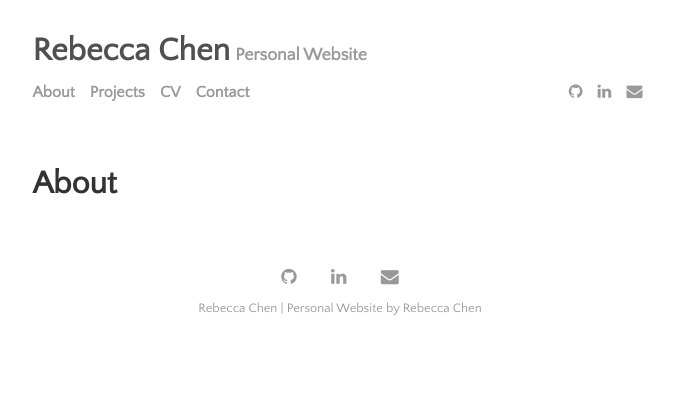
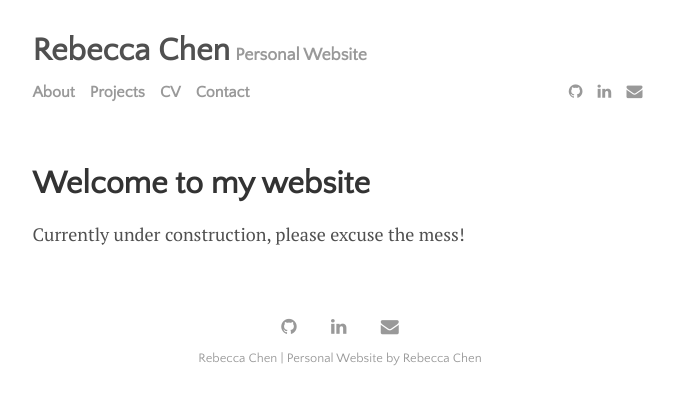
Before and after one commit to rebeccachen0/website_backup, a Jekyll site: the page built from index.html, in a window 1280 px wide. Shown: the top 405 px of the page, without its empty margins (300-974 px from the left). Built offline with Jekyll 4.4.1, drawn with Linux system fonts in a browser that asks for light colours; the list of posts is cut into pages by our own code.

Commit message:
Update index.html

```diff
--- a/index.html
+++ b/index.html
@@ -1,4 +1,5 @@
 ---
 layout: page
-title: About
+title: Welcome to my website
 ---
+Currently under construction, please excuse the mess!
```
